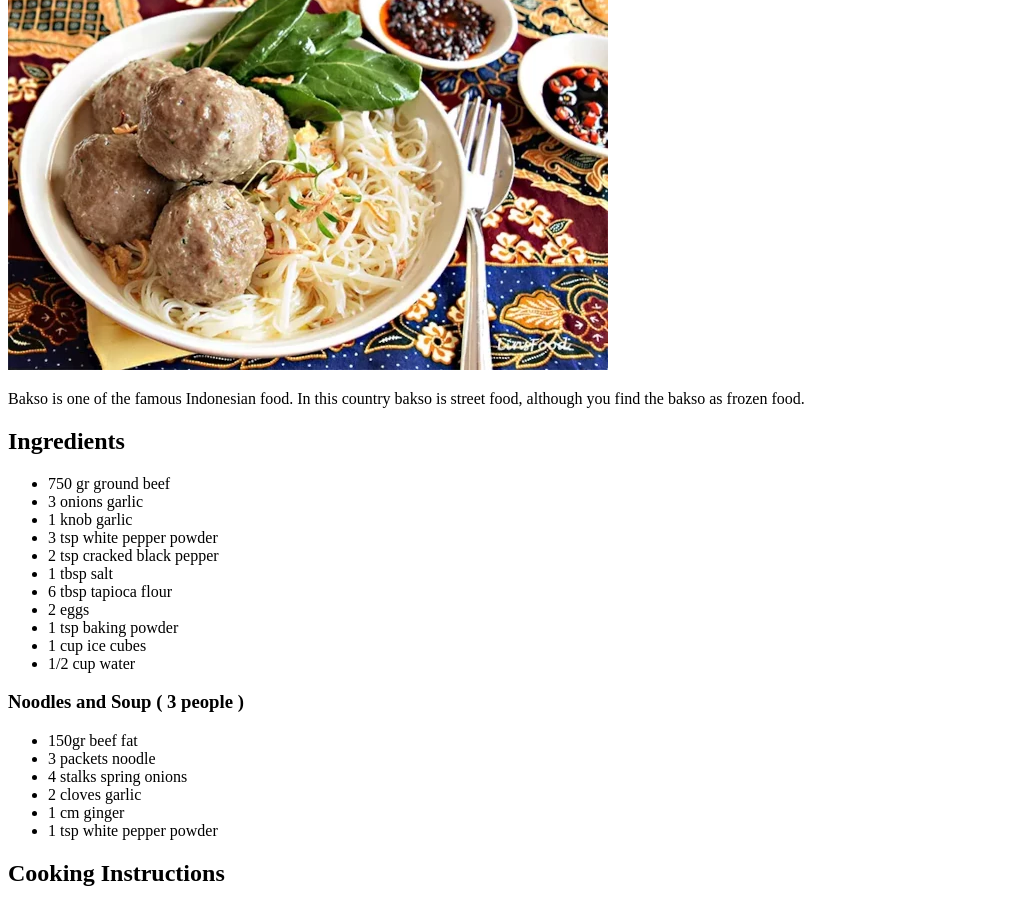
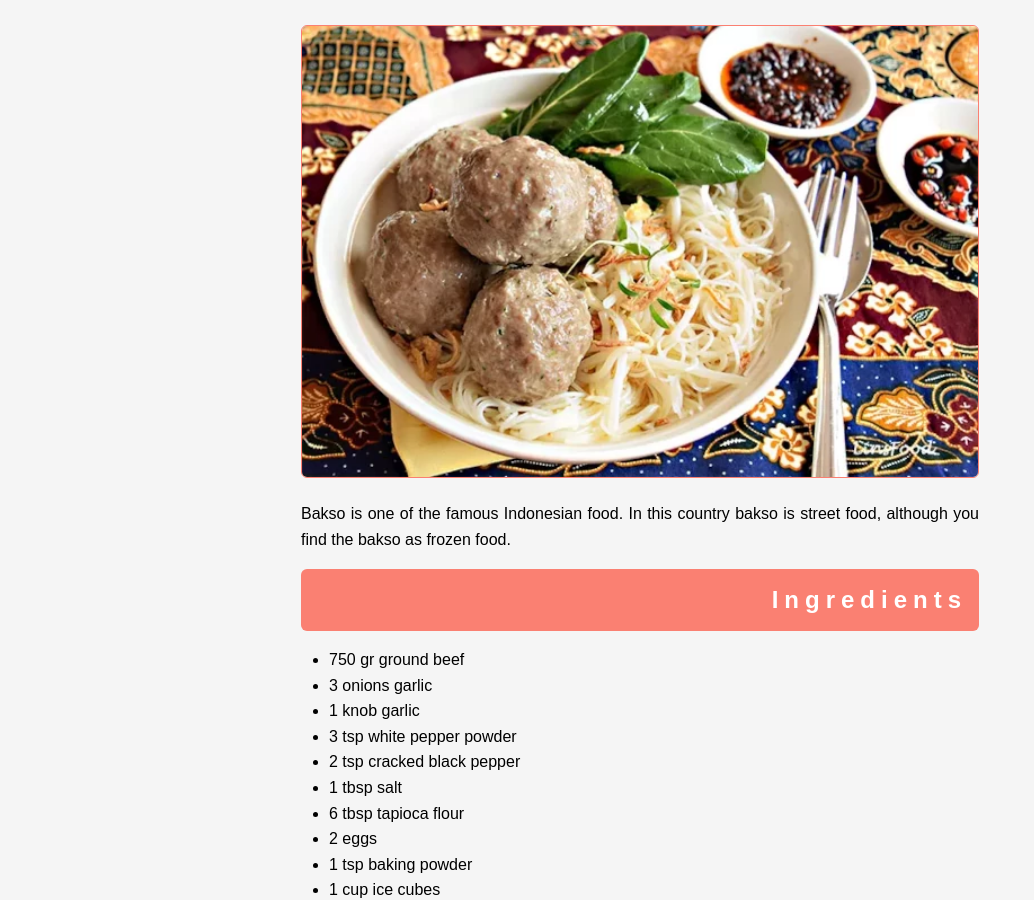
Before and after one commit to rbudi17/odin_recipes, a plain HTML site: page recipes/bakso.html in a window 1280 px wide. Shown: the part 110-1010 px from the top of the page, without its empty margins (0-1034 px from the left). Drawn offline with Linux system fonts and the light colour scheme.

Commit message:
Decorate bakso.html with some basic css

```diff
--- a/app.css
+++ b/app.css
@@ -9,6 +9,7 @@ html {
   scroll-behavior: smooth;
   background: whitesmoke;
   font-family: "Poppins", sans-serif;
+  line-height: 1.6;
 }
 
 .wrapper {
@@ -35,3 +36,41 @@ html {
   color: #000;
   font-size: 1.2rem;
 }
+
+.wrapper .image {
+  width: 100%;
+  object-fit: cover;
+  object-position: center;
+  border-radius: 6px;
+  border: 1px solid salmon;
+}
+
+.wrapper .description {
+  margin: 1rem 0 0;
+  text-align: justify;
+}
+
+.wrapper .ingredients,
+.wrapper .instructions {
+  margin: 1rem 0;
+  /* display: inline-block; */
+  background: salmon;
+  color: white;
+  padding: 0.75rem;
+  border-radius: 6px;
+  text-align: right;
+  letter-spacing: 6px;
+}
+
+.wrapper ul,
+.wrapper ol {
+  margin: 0 0 0 1.75rem;
+}
+
+.wrapper h3 {
+  padding: 0.5rem;
+  margin: 0.5rem;
+  border-radius: 6px;
+  background: lightblue;
+  display: inline-block;
+}
--- a/recipes/bakso.html
+++ b/recipes/bakso.html
@@ -4,16 +4,18 @@
     <meta charset="UTF-8" />
     <meta name="viewport" content="width=device-width, initial-scale=1.0" />
     <title>Indonesian Bakso</title>
+    <link rel="stylesheet" href="../app.css" />
   </head>
   <body>
+    <div class="wrapper">
       <h1>Indonesian Bakso</h1>
-    <img src="./image/Bakso.webp" alt="Bakso" />
-    <p>
+      <img src="./image/Bakso.webp" alt="Bakso" class="image" />
+      <p class="description">
         Bakso is one of the famous Indonesian food. In this country bakso is
         street food, although you find the bakso as frozen food.
       </p>
 
-    <h2>Ingredients</h2>
+      <h2 class="ingredients">Ingredients</h2>
       <ul>
         <li>750 gr ground beef</li>
         <li>3 onions garlic</li>
@@ -38,7 +40,7 @@
         <li>1 tsp white pepper powder</li>
       </ul>
 
-    <h2>Cooking Instructions</h2>
+      <h2 class="instructions">Cooking Instructions</h2>
       <ol>
         <li>
           Bakso / Meatballs: <br />
@@ -47,8 +49,8 @@
           the rest for the topping for serving.
         </li>
         <li>
-        Blender all the ingredients till it becomes a dough. Boil the water in a
-        saucepan. Once the water is boiled shape the dough using two spoons,
+          Blender all the ingredients till it becomes a dough. Boil the water in
+          a saucepan. Once the water is boiled shape the dough using two spoons,
           make a ball and boil it.
         </li>
         <li>
@@ -74,5 +76,6 @@
           sweet soy sauce to add deliciousness.
         </li>
       </ol>
+    </div>
   </body>
 </html>
```
Lines whose indentation alone changed are shown as unchanged.
